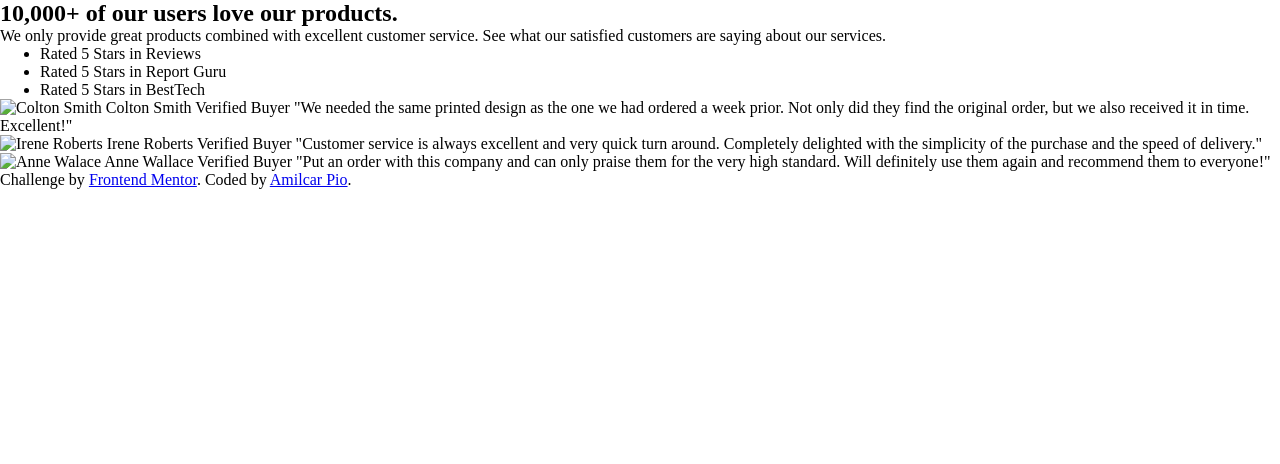
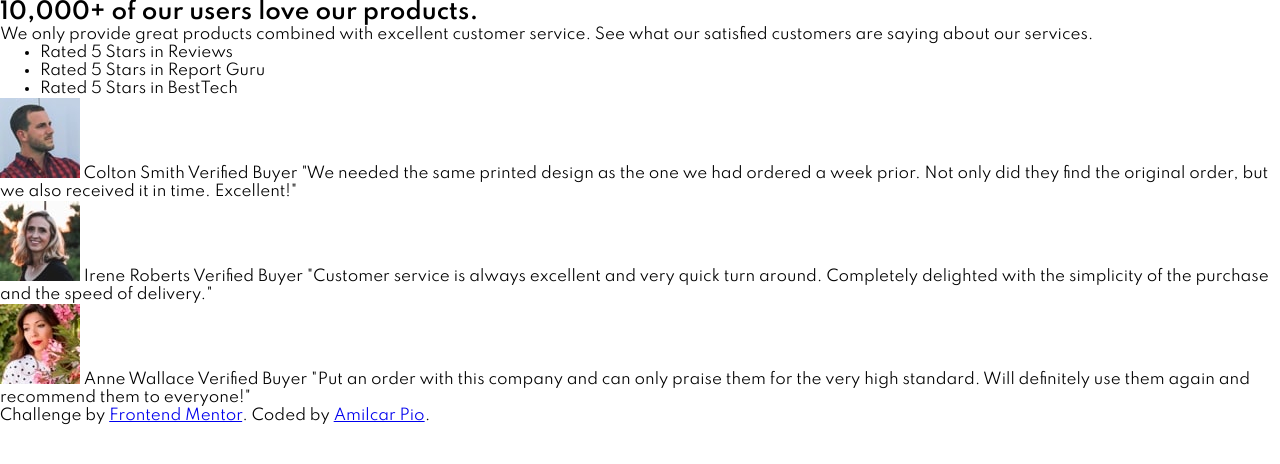
Before and after one commit to Amilcarpio/social-proof-section, a plain HTML site: page index.html in a window 1280 px wide. Drawn offline with Linux system fonts and the light colour scheme.

Commit message:
design pre-build

```diff
--- a/index.html
+++ b/index.html
@@ -4,6 +4,9 @@
     <meta charset="UTF-8" />
     <meta name="viewport" content="width=device-width, initial-scale=1.0" />
     <link rel="stylesheet" href="style.css">
+    <link rel="preconnect" href="https://fonts.googleapis.com">
+    <link rel="preconnect" href="https://fonts.gstatic.com" crossorigin>
+    <link href="https://fonts.googleapis.com/css2?family=Spartan:wght@400;500;600&display=swap" rel="stylesheet">
 
     <link
       rel="icon"
@@ -12,7 +15,7 @@
       href="./images/favicon-32x32.png"
     />
 
-    <title>Frontend Mentor | Social proof section.</title>
+    <title>Frontend Mentor | Social proof section</title>
 
 
   </head>
--- a/style.css
+++ b/style.css
@@ -1,3 +1,15 @@
 *{
     margin: 0 auto;
 }
+
+body{
+    font-size: 15px;
+    font-family: 'Spartan', sans-serif;
+}
+:root {
+    --dark-magenta: hsl(300, 43%, 22%);
+    --soft-pink: hsl(333, 80%, 67%);
+    --grayvish-magenta: hsl(303, 10%, 53%);
+    --light-grayish: hsl(300, 24%, 96%);
+    --white: hsl(0, 0%, 100%);
+}
```
Also changed, not shown: images/bg-pattern-bottom-desktop.svg (added), images/bg-pattern-bottom-mobile.svg (added), images/bg-pattern-top-desktop.svg (added), images/bg-pattern-top-mobile.svg (added), images/favicon-32x32.png (added), images/icon-star.svg (added), images/image-anne.jpg (added), images/image-colton.jpg (added), images/image-irene.jpg (added).
